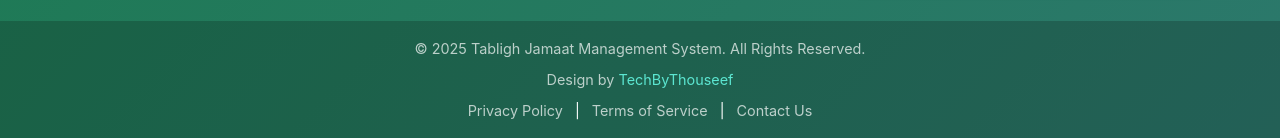
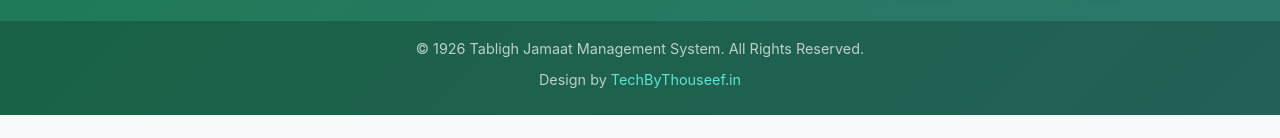
Before and after one commit to MohammedThouseefM/tabligh_jamat, a plain HTML site: page index.html in a window 1280 px wide. Shown: the part 1364-1502 px from the top of the page. After the commit the page ends 1479 px from the top, so only its background shows below. Drawn offline with nearby package versions, Linux system fonts and the light colour scheme.

Commit message:
some little change

```diff
--- a/index.html
+++ b/index.html
@@ -24,7 +24,7 @@
         </div>
         <div class="user-profile">
             <span>User</span>
-            <div class="user-avatar">Ur</div>
+            <div class="user-avatar">U</div>
         </div>
     </header>
 
@@ -990,13 +990,8 @@
         </div>
 
         <div class="footer-bottom">
-            <p>&copy; 2025 Tabligh Jamaat Management System. All Rights Reserved.</p>
-            <p> Design by <a href="https://www.techbythouseef.in">TechByThouseef</a></p>
-            <div class="footer-links">
-                <a href="#">Privacy Policy</a> |
-                <a href="#">Terms of Service</a> |
-                <a href="#contact-section">Contact Us</a>
-            </div>
+            <p>&copy; 1926 Tabligh Jamaat Management System. All Rights Reserved.</p>
+            <p> Design by <a href="https://www.techbythouseef.in">TechByThouseef.in</a></p>
         </div>
     </footer>
 
```
